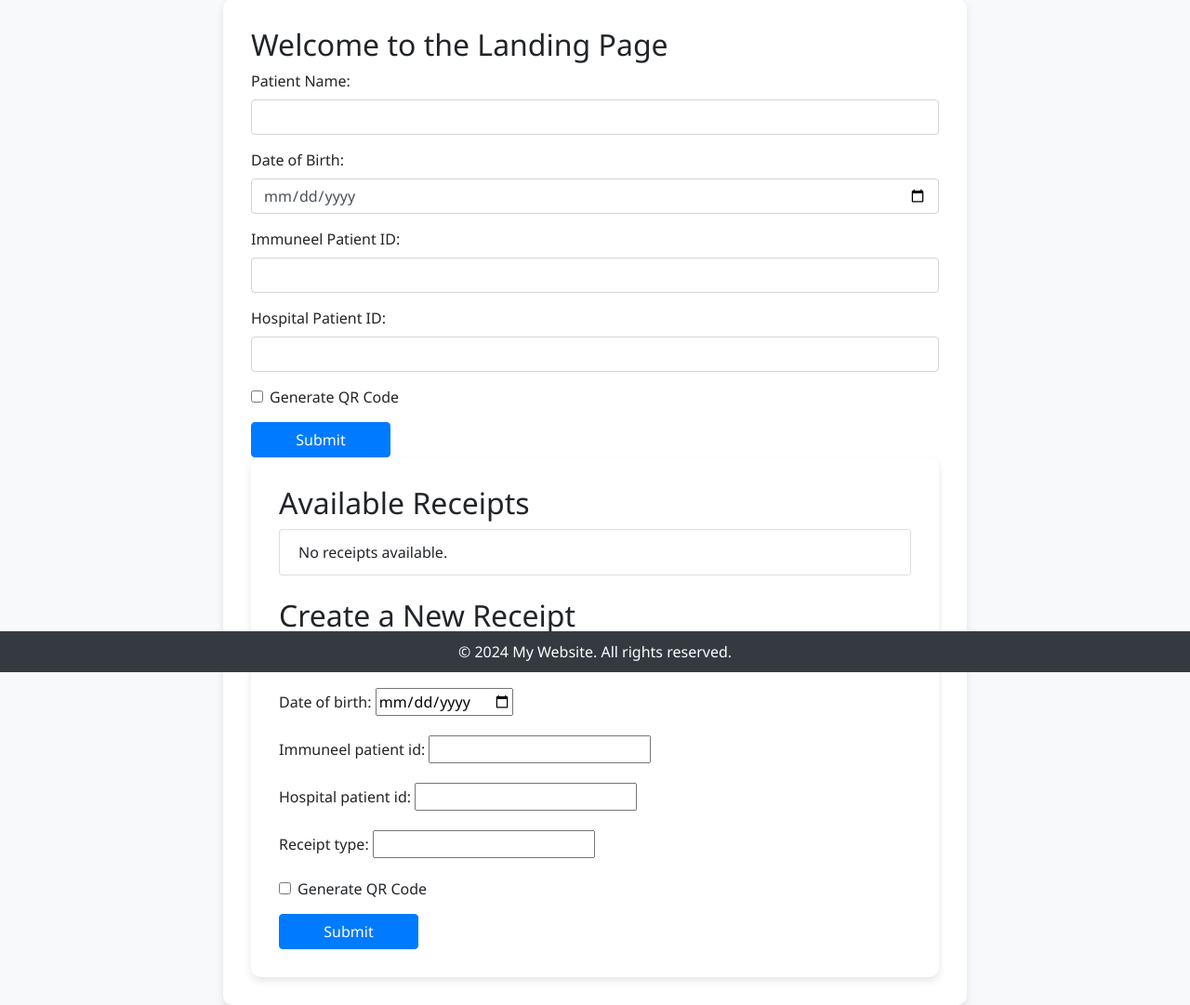
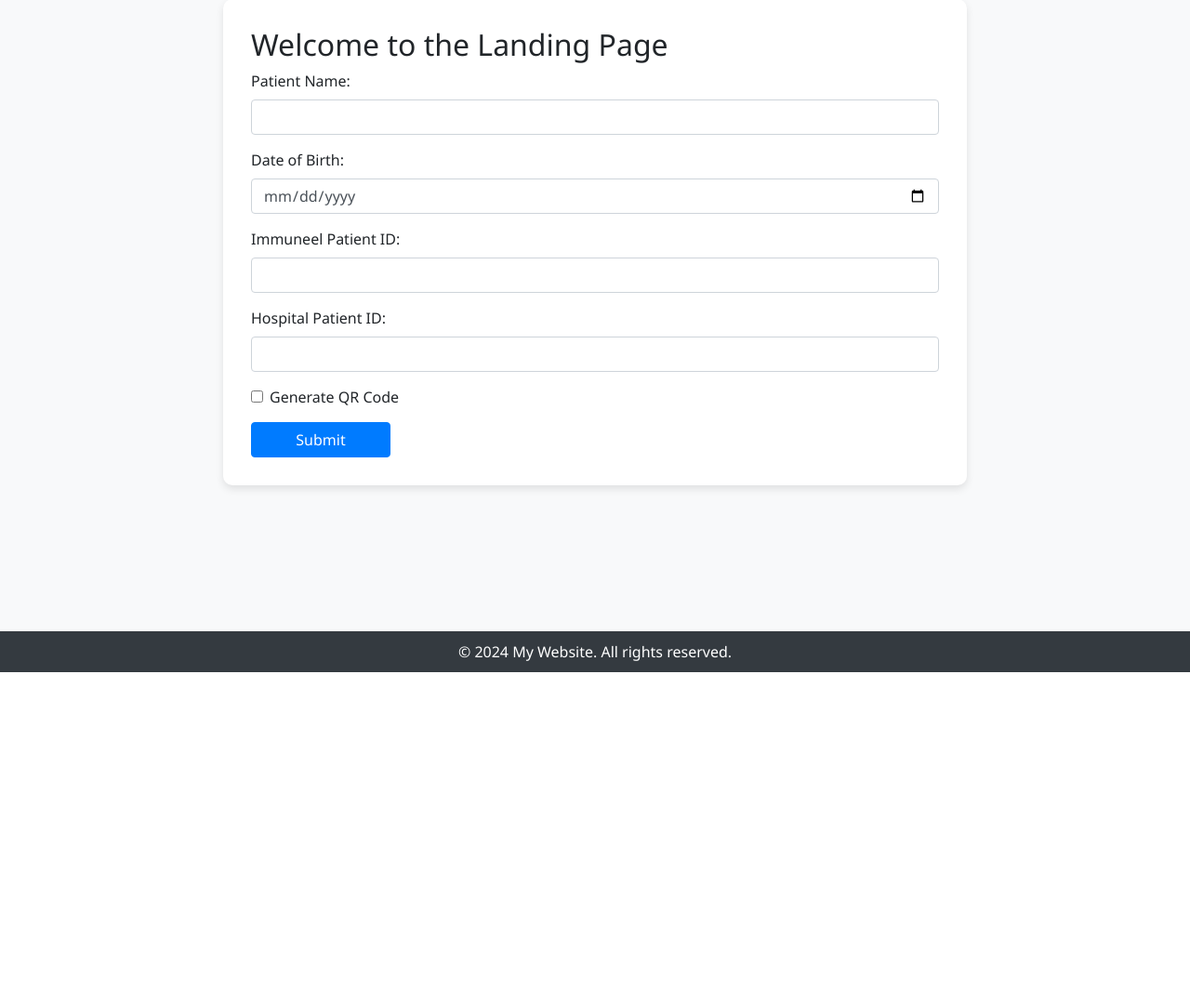
Before and after one commit to prnv255/qrcode, a Django app: page /landing/ in a window 1280 px wide. Shown: the part 77-1158 px from the top of the page at 93% size. After the commit the page ends 800 px from the top, so only its background shows below. Run offline with Django 5.2, Linux system fonts and the light colour scheme; a user stored in the database is signed in; data comes from the database, SQL or seed files in the repository; both versions use the stored data as it was after the commit; some libraries are stand-ins or nearby versions.

Commit message:
added some changes

```diff
--- a/project_1/home/views.py
+++ b/project_1/home/views.py
@@ -5,8 +5,6 @@
 import qrcode
 from io import BytesIO
 from base64 import b64encode
-from .models import Receipt
-from .forms import *
 
 def index(request):
     return render(request, 'index.html')
@@ -68,41 +66,11 @@
 
     return render(request, 'landing.html', {'patient_details': patient_details, 'qr_code': qr_code})
 
-
+@login_required
+def profile(request):
+    user = request.user
+    return render(request, 'profile.html', {'user': user})
 
 def logout_view(request):
     logout(request)
     return redirect('index')
-@login_required
-def landing_view(request):
-    user = request.user
-    receipts = Receipt.objects.filter(user=user)
-
-    if request.method == 'POST':
-        form = ReceiptForm(request.POST)
-        if form.is_valid():
-            receipt = form.save(commit=False)
-            receipt.user = user
-            receipt.save()
-
-            if 'generate_qr' in request.POST:
-                return redirect('qr_code', receipt_id=receipt.id)
-            else:
-                return redirect('landing')
-
-    else:
-        form = ReceiptForm()
-
-    return render(request, 'landing.html', {'receipts': receipts, 'form': form})
-@login_required
-def qr_code_view(request, receipt_id):
-    receipt = Receipt.objects.get(id=receipt_id)
-    data = f"Name: {receipt.patient_name}\nDate of Birth: {receipt.date_of_birth}\nImmuneel Patient ID: {receipt.immuneel_patient_id}\nHospital Patient ID: {receipt.hospital_patient_id}"
-    qr = qrcode.QRCode(version=1, box_size=10, border=5)
-    qr.add_data(data)
-    qr.make(fit=True)
-    img = qr.make_image(fill='black', back_color='white')
-    buffer = BytesIO()
-    img.save(buffer)
-    buffer.seek(0)
-    return HttpResponse(buffer, content_type='image/png')
--- a/project_1/project_1/urls.py
+++ b/project_1/project_1/urls.py
@@ -1,12 +1,13 @@
-# urls.py
+from django.contrib import admin
 from django.urls import path
+from home import views
 
-from home import views
 urlpatterns = [
+    path('admin/', admin.site.urls),
     path('', views.index, name='index'),
     path('signup/', views.signup_view, name='signup'),
     path('login/', views.login_view, name='login'),
+    path('landing/', views.landing, name='landing'),
+    path('profile/', views.profile, name='profile'),
     path('logout/', views.logout_view, name='logout'),
-    path('landing/', views.landing_view, name='landing'),
-    path('qr_code/<int:receipt_id>/', views.qr_code_view, name='qr_code'),
 ]
--- a/project_1/templates/landing.html
+++ b/project_1/templates/landing.html
@@ -31,29 +31,7 @@
     </div>
     <button type="submit" class="btn btn-primary">Submit</button>
 </form>
-<div class="container">
-    <h2>Available Receipts</h2>
-    <ul class="list-group mb-4">
-        {% for receipt in receipts %}
-            <li class="list-group-item">
-                <strong>{{ receipt.patient_name }}</strong> ({{ receipt.immuneel_patient_id }}) - {{ receipt.date_of_birth }}
-            </li>
-        {% empty %}
-            <li class="list-group-item">No receipts available.</li>
-        {% endfor %}
-    </ul>
 
-    <h2>Create a New Receipt</h2>
-    <form method="post">
-        {% csrf_token %}
-        {{ form.as_p }}
-        <div class="form-group form-check">
-            <input type="checkbox" class="form-check-input" id="generate_qr" name="generate_qr">
-            <label class="form-check-label" for="generate_qr">Generate QR Code</label>
-        </div>
-        <button type="submit" class="btn btn-primary">Submit</button>
-    </form>
-</div>
 {% if patient_details %}
     <div class="mt-4">
         <h3>Patient Details</h3>
```
Also changed, not shown: project_1/db.sqlite3.
